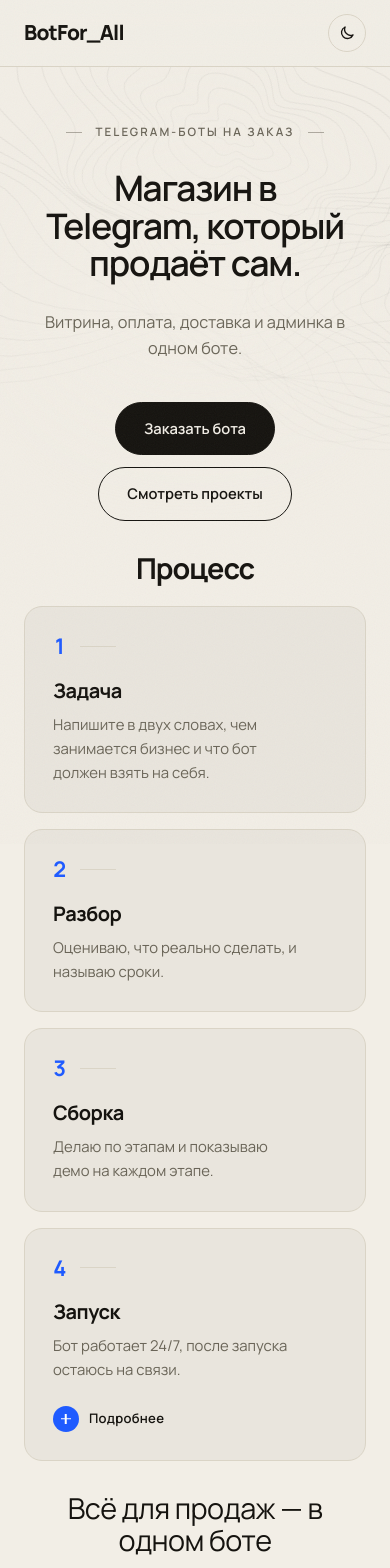
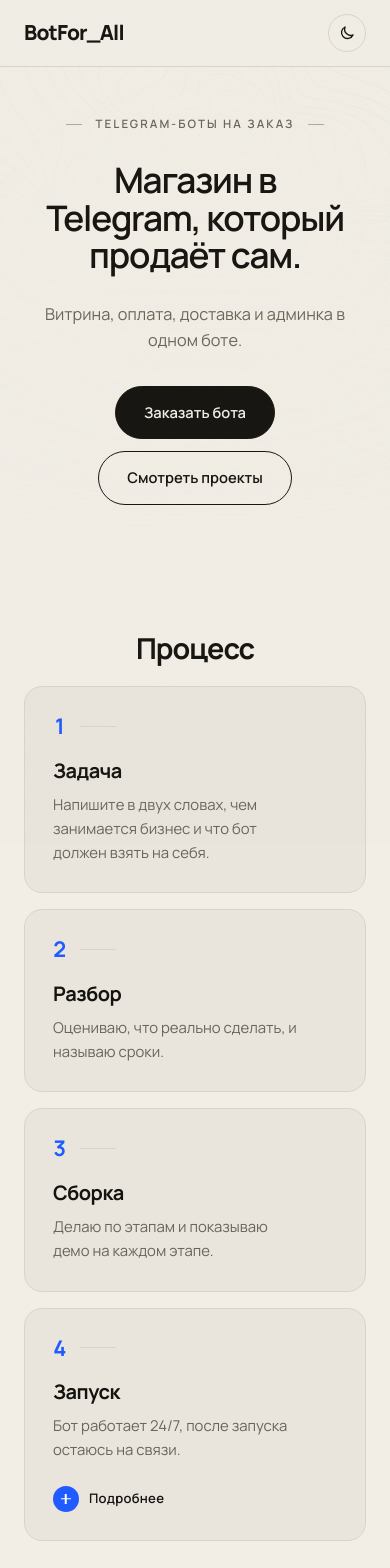
Before and after one commit to zhennyy/botforall, a React (Vite) app: page / in a window 390 px wide. Shown: the top 1568 px of the page. Built offline with nearby package versions, Linux system fonts and the light colour scheme.

Commit message:
Mobile: spacing between hero and process, calmer topo

```diff
--- a/src/index.css
+++ b/src/index.css
@@ -298,4 +298,12 @@ footer nav.foot-links { border: 0; position: static; background: none; backdrop-
 
 /* плавный низ hero (без резкого среза линий) */
 .topo-bg { -webkit-mask-image: linear-gradient(to bottom, #000 55%, transparent 100%); mask-image: linear-gradient(to bottom, #000 55%, transparent 100%); }
-@media (max-width: 560px) { .hero { padding-bottom: 8px; } #process { padding-top: 24px; } }
+
+/* мобильная версия: воздух между hero и «Процессом», спокойный фон */
+@media (max-width: 700px) {
+  .hero { padding-top: 48px; padding-bottom: 72px; }
+  #process { padding-top: 56px; }
+  .topo-bg { opacity: .55; -webkit-mask-image: linear-gradient(to bottom, #000 30%, transparent 92%); mask-image: linear-gradient(to bottom, #000 30%, transparent 92%); }
+  .topo-wash { background: radial-gradient(ellipse 95% 70% at 50% 45%, var(--paper) 25%, transparent 100%); opacity: .9; }
+  .hero-actions { margin-top: 32px; }
+}
```
